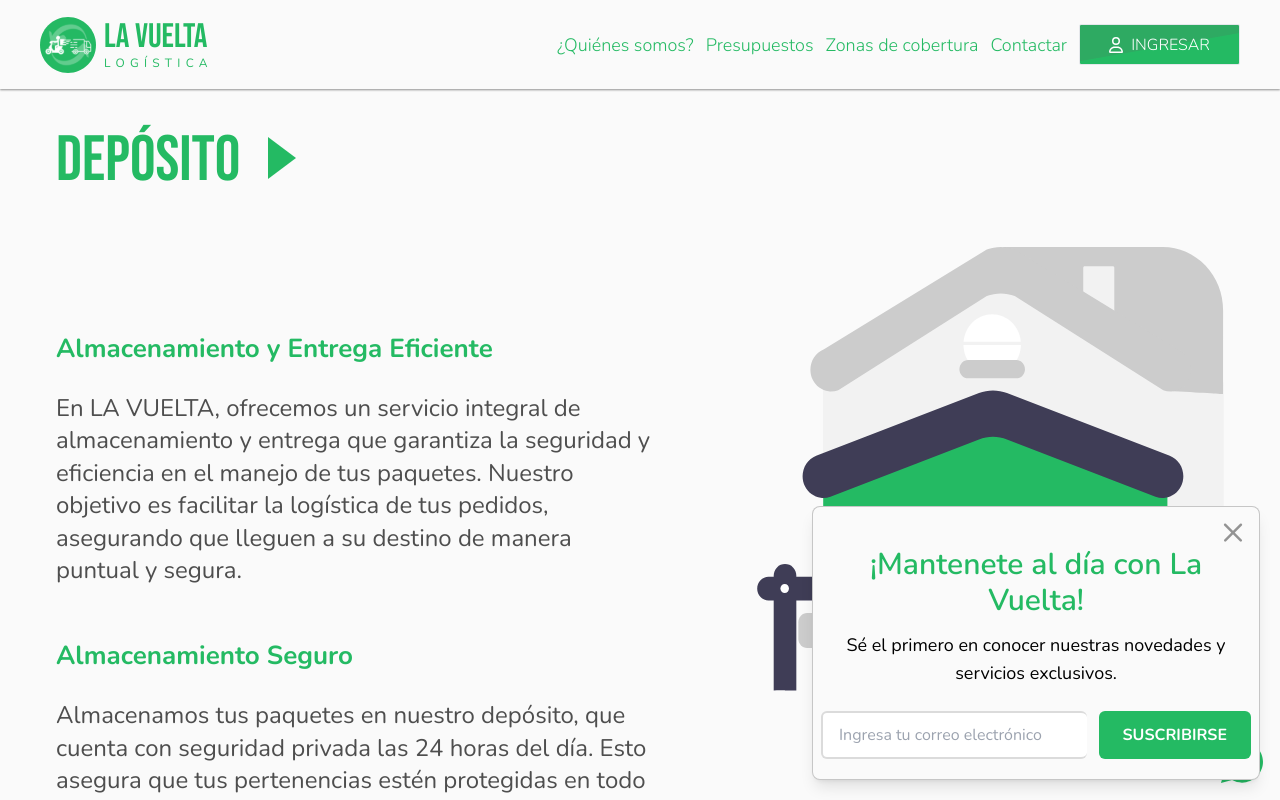
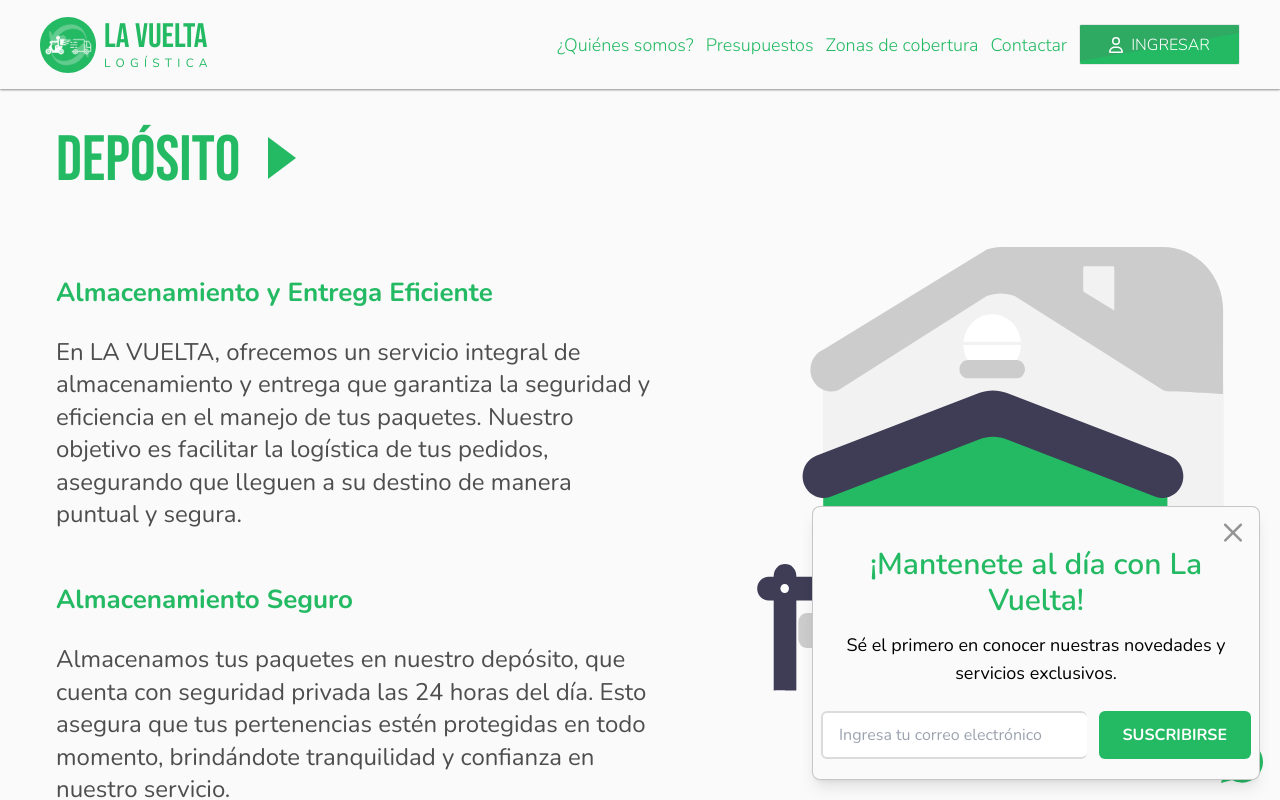
Before and after one commit to LautaroGando/GLU-Logistica, a Next.js app: page /warehouse in a window 1280 px wide. Shown: the top 800 px of the page. Built offline with nearby package versions, Linux system fonts and the light colour scheme.

Commit message:
Agregando mejoras

```diff
--- a/src/components/FooterComponents/FooterSocialMedia/FooterSocialMedia.tsx
+++ b/src/components/FooterComponents/FooterSocialMedia/FooterSocialMedia.tsx
@@ -10,7 +10,7 @@
   },
   { icon: faLinkedin, link: "#", color: "hover:text-blue-600" },
   { icon: faFacebook, link: "#", color: "hover:text-blue-500" },
-  { icon: faTiktok, link: "#", color: "hover:text-black" },
+  { icon: faTiktok, link: "https://www.tiktok.com/@lavueltalogistica", color: "hover:text-black" },
 ];
 
 const FooterSocialMedia = () => {
--- a/src/components/WarehouseComponents/Warehouse.tsx
+++ b/src/components/WarehouseComponents/Warehouse.tsx
@@ -46,7 +46,7 @@
               transition: { staggerChildren: 0.2, delayChildren: 0.3 },
             },
           }}
-          className="text-sc text-[14px] mt-14 sm:text-[16px] md:w-[100%] md:text-[20px] lg:order-1 lg xl:text-[24px] xl:w-[600px]"
+          className="text-sc text-[14px] mt-14 sm:text-[16px] md:w-[100%] md:text-[20px] lg:mt-0 lg:order-1 lg xl:text-[24px] xl:w-[600px]"
         >
           {warehouseData.map((item, index) => (
             <motion.div
--- a/src/components/WarehouseComponents/utils/warehouseData.ts
+++ b/src/components/WarehouseComponents/utils/warehouseData.ts
@@ -16,8 +16,7 @@
   },
   {
     title: "Ubicación Estratégica",
-    description: `
-      Nuestro depósito está estratégicamente ubicado para facilitar el acceso y la distribución:
+    description: `Nuestro depósito está estratégicamente ubicado para facilitar el acceso y la distribución:
 
       - Sobre Av. Juan B. Justo
       - A 5 cuadras de Av. Gral Paz
```
